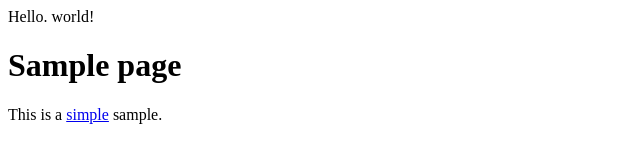
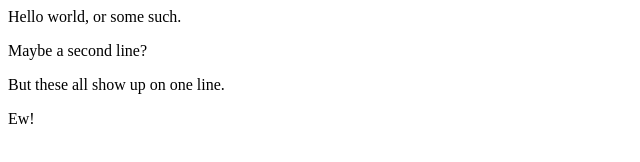
Before and after one commit to mz472619/tim-repository2, a plain HTML site: page index.html in a window 1280 px wide. Shown: the whole page, without its empty margins (0-640 px from the left). Drawn offline with Linux system fonts and the light colour scheme.

Commit message:
HTML Day

```diff
--- a/index.html
+++ b/index.html
@@ -1,12 +1,7 @@
-<p> Hello. world!</p>
-<!DOCTYPE html>
-<html lang="en">
- <head>
-  <title>Sample page</title>
- </head>
- <body>
-  <h1>Sample page</h1>
-  <p>This is a <a href="demo.html">simple</a> sample.</p>
-  <!-- this is a comment -->
- </body>
-</html>
+<p>Hello world, or some such.</p>
+
+<p>Maybe a second line?</p>
+
+<p>But these all show up on one line.</p>
+
+<p>Ew!</p>
```
